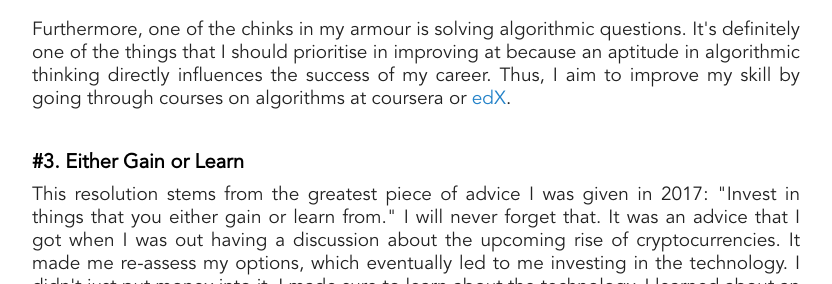
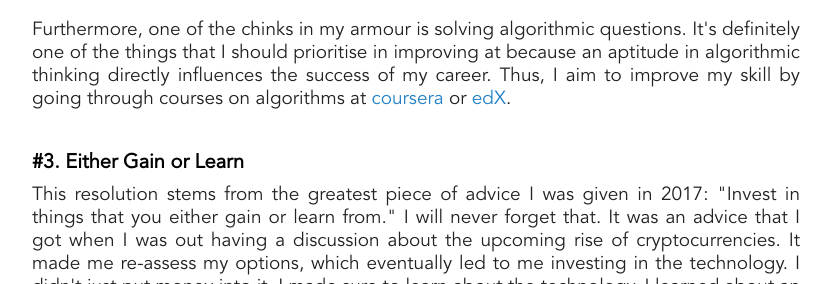
Before and after one commit to jpamata/jpamata.github.io, a Jekyll site: the page built from _posts/2018-1-11-on-2018.md, in a window 1280 px wide. Shown: the part 1590-1874 px from the top of the page, without its empty margins (224-1056 px from the left). Built offline with Jekyll 4.4.1, drawn with Linux system fonts in a browser that asks for light colours; comment, search, counter and statistics services are not loaded; some of the changed lines change nothing that is shown.

Commit message:
Update 2018-1-11-on-2018.md

```diff
--- a/_posts/2018-1-11-on-2018.md
+++ b/_posts/2018-1-11-on-2018.md
@@ -32,7 +32,7 @@
 
 <p align="justify">Apart from this, I will look for mentorship as well. In 2017, I learned that people are willing to help you out, as long as you ask them politely. I saw this on the people I randomly e-mailed for advice, the dozens of slack channels I joined, and recently, Twitter.</p>
 
-<p align="justify">Furthermore, one of the chinks in my armour is solving algorithmic questions. It's definitely one of the things that I should prioritise in improving at because an aptitude in algorithmic thinking directly influences the success of my career. Thus, I aim to improve my skill by going through courses on algorithms at coursera or <a href="https://www.edx.org">edX</a>.</p>
+<p align="justify">Furthermore, one of the chinks in my armour is solving algorithmic questions. It's definitely one of the things that I should prioritise in improving at because an aptitude in algorithmic thinking directly influences the success of my career. Thus, I aim to improve my skill by going through courses on algorithms at <a href="https://www.coursera.org">coursera</a> or <a href="https://www.edx.org">edX</a>.</p>
 
 <h2> #3. Either Gain or Learn </h2>
 <p align="justify">This resolution stems from the greatest piece of advice I was given in 2017: "Invest in things that you either gain or learn from." I will never forget that. It was an advice that I got when I was out having a discussion about the upcoming rise of cryptocurrencies. It made me re-assess my options, which eventually led to me investing in the technology. I didn't just put money into it, I made sure to learn about the technology. I learned about an interesting tech, expanded my online network, and then learned a thing or two about trading. In the end, even if that ended up in a financial disaster (it actually went up by 6x), I would have gained and learned more than I thought I would.</p>
```
